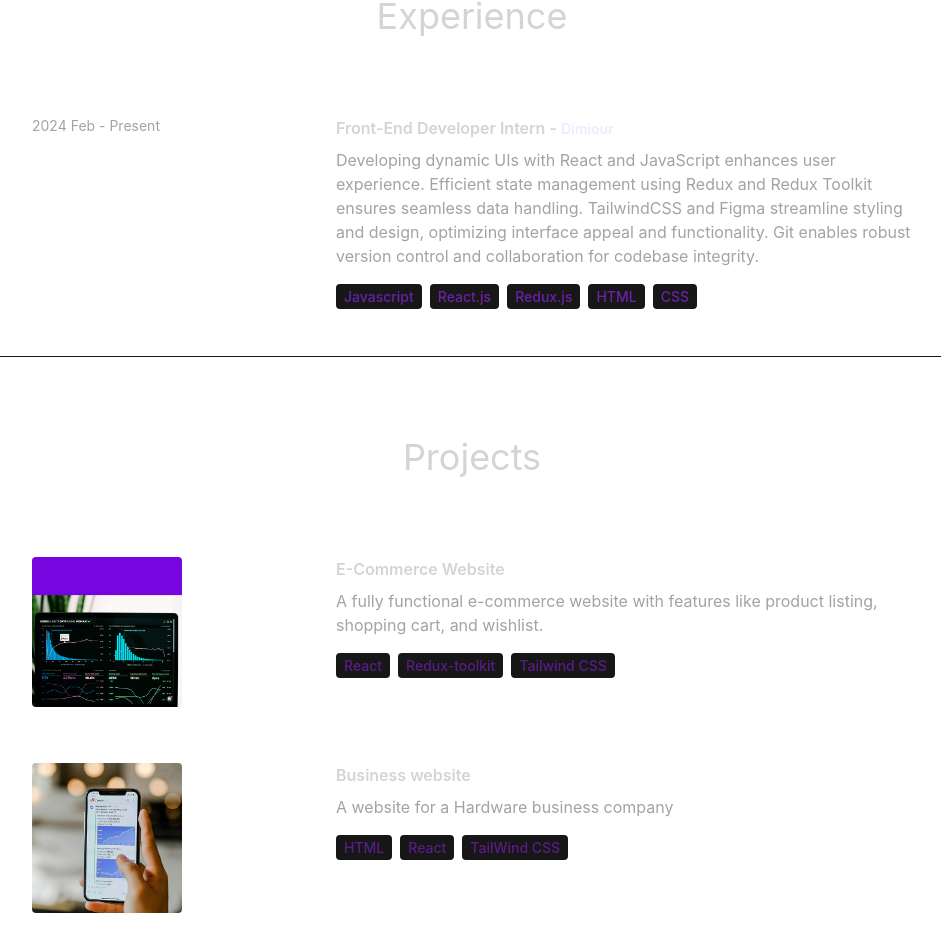
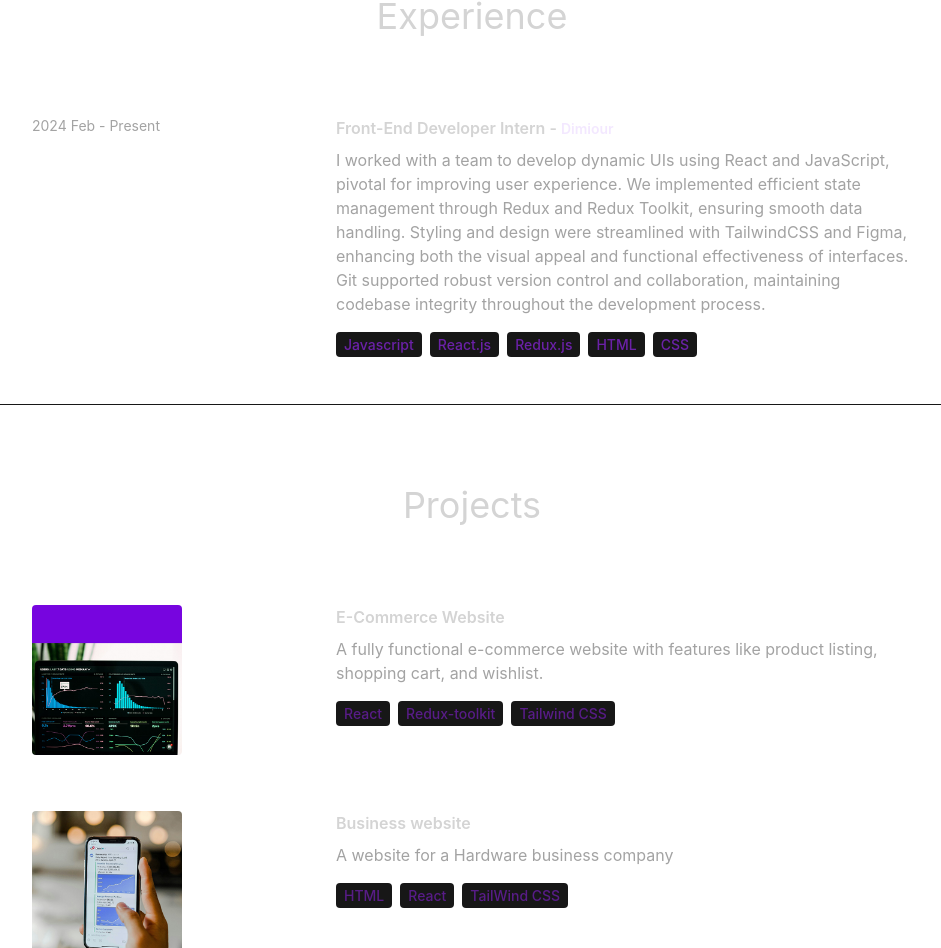
Before and after one commit to asif-max/MyPortfolio, a React (Create React App) app: page / in a window 1280 px wide. Shown: the part 1989-2937 px from the top of the page, without its empty margins (168-1109 px from the left). Built offline with nearby package versions, Linux system fonts and the light colour scheme.

Commit message:
Update index.js

```diff
--- a/src/constants/index.js
+++ b/src/constants/index.js
@@ -12,7 +12,7 @@ export const EXPERIENCES = [
     year: "2024 Feb - Present",
     role: "Front-End Developer Intern",
     company: "Dimiour",
-    description: `Developing dynamic UIs with React and JavaScript enhances user experience. Efficient state management using Redux and Redux Toolkit ensures seamless data handling. TailwindCSS and Figma streamline styling and design, optimizing interface appeal and functionality. Git enables robust version control and collaboration for codebase integrity.`,
+    description: `I worked with a team to develop dynamic UIs using React and JavaScript, pivotal for improving user experience. We implemented efficient state management through Redux and Redux Toolkit, ensuring smooth data handling. Styling and design were streamlined with TailwindCSS and Figma, enhancing both the visual appeal and functional effectiveness of interfaces. Git supported robust version control and collaboration, maintaining codebase integrity throughout the development process.`,
     technologies: ["Javascript", "React.js", "Redux.js", "HTML", "CSS"],
   },
 
```
